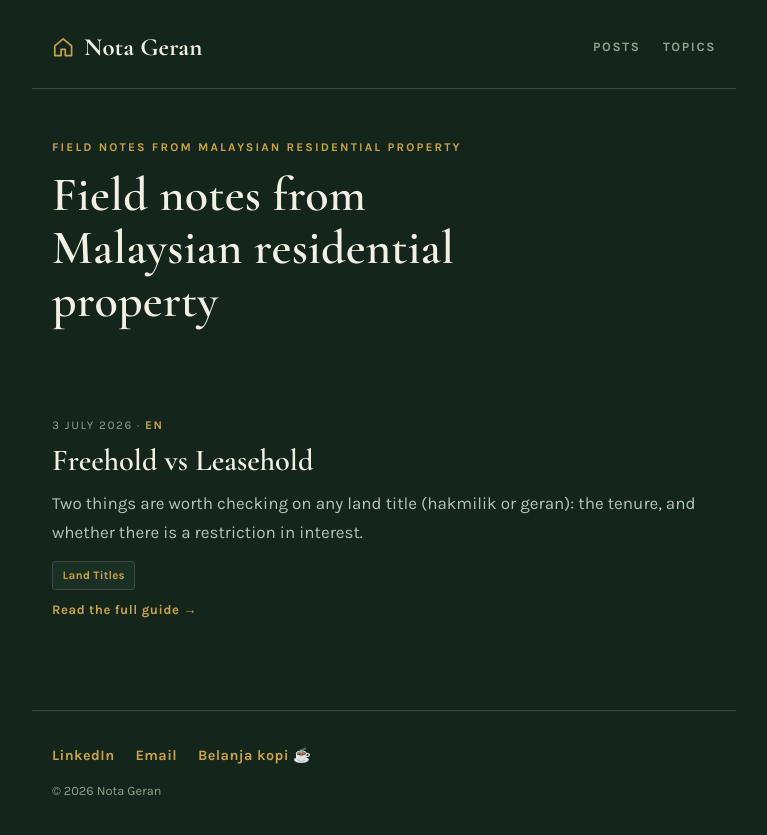
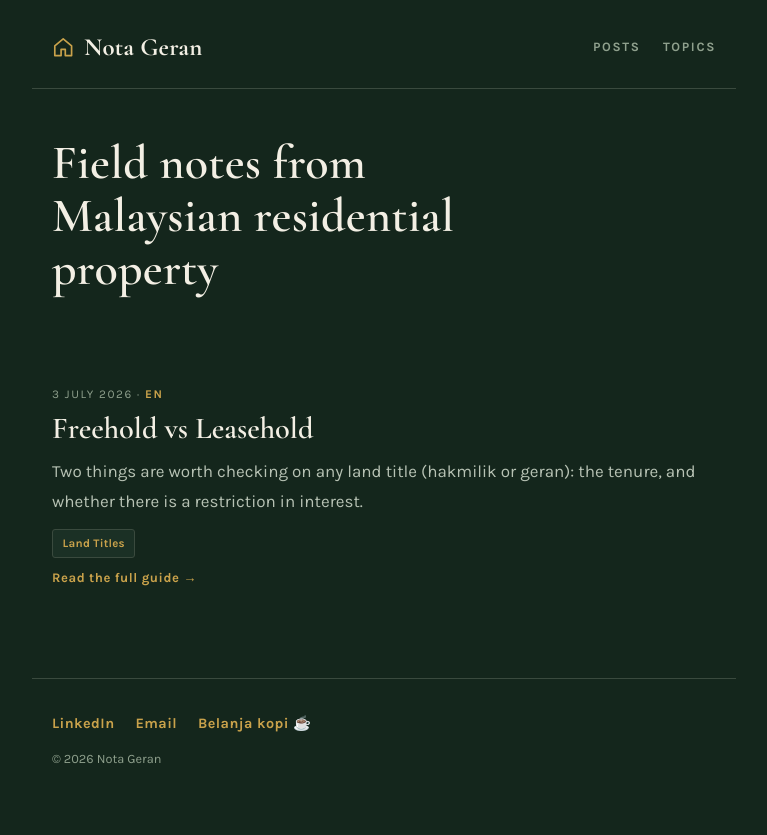
Before and after one commit to obel1/hartanah, a Jekyll site: the page built from index.md, in a window 1280 px wide. Shown: the top 835 px of the page, without its empty margins (256-1023 px from the left). Built offline with Jekyll 4.4.1, drawn with Linux system fonts in a browser that asks for light colours.

Commit message:
Remove duplicate eyebrow on home

```diff
--- a/_layouts/home.html
+++ b/_layouts/home.html
@@ -1,9 +1,7 @@
 ---
 layout: default
 ---
-<section class="intro">
-  <p class="eyebrow">Field notes from Malaysian residential property</p>
-  <h1 class="intro-title">{{ site.tagline }}</h1>
+<section class="intro">  <h1 class="intro-title">{{ site.tagline }}</h1>
 </section>
 
 {{ content }}
```
